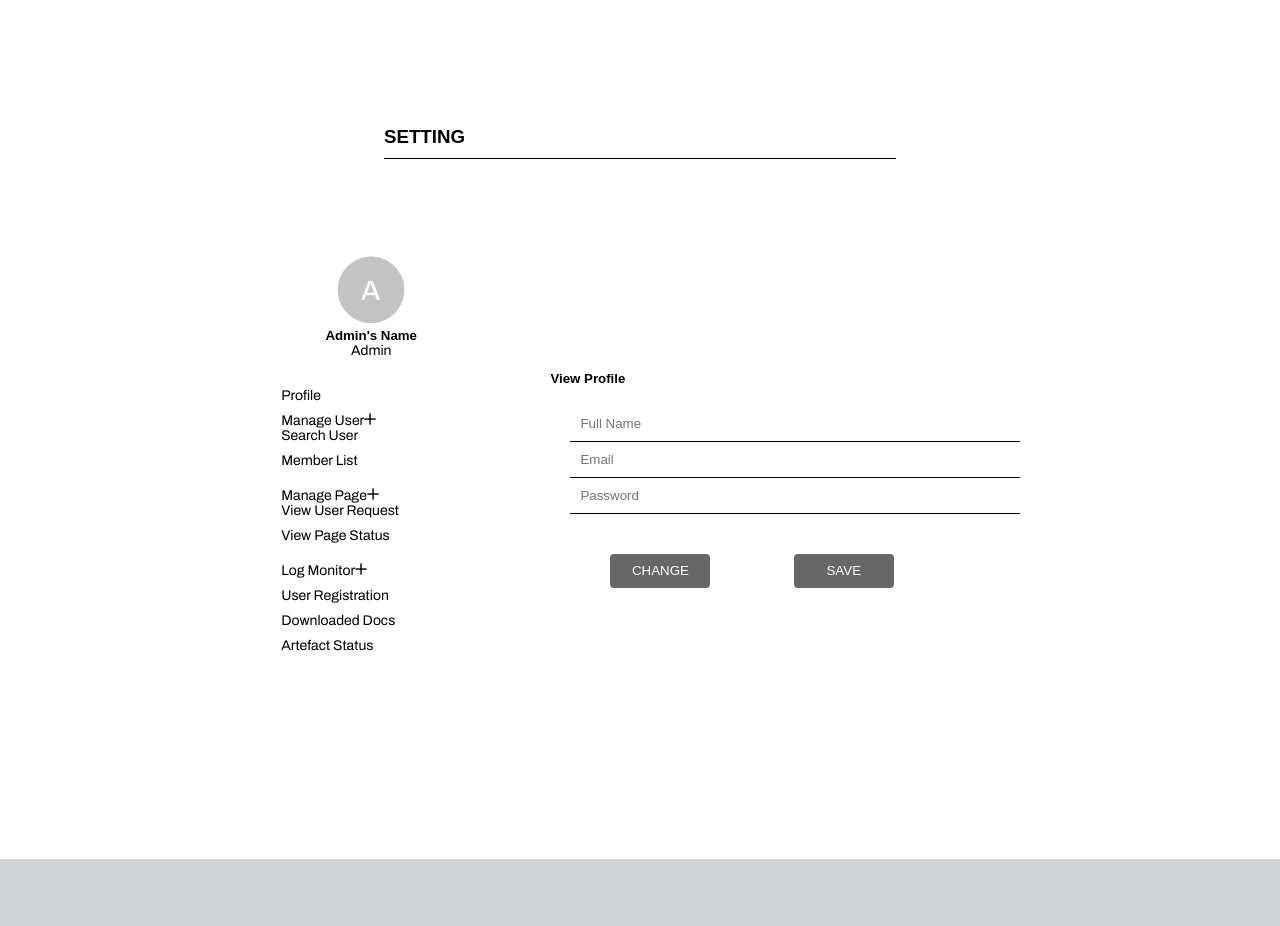
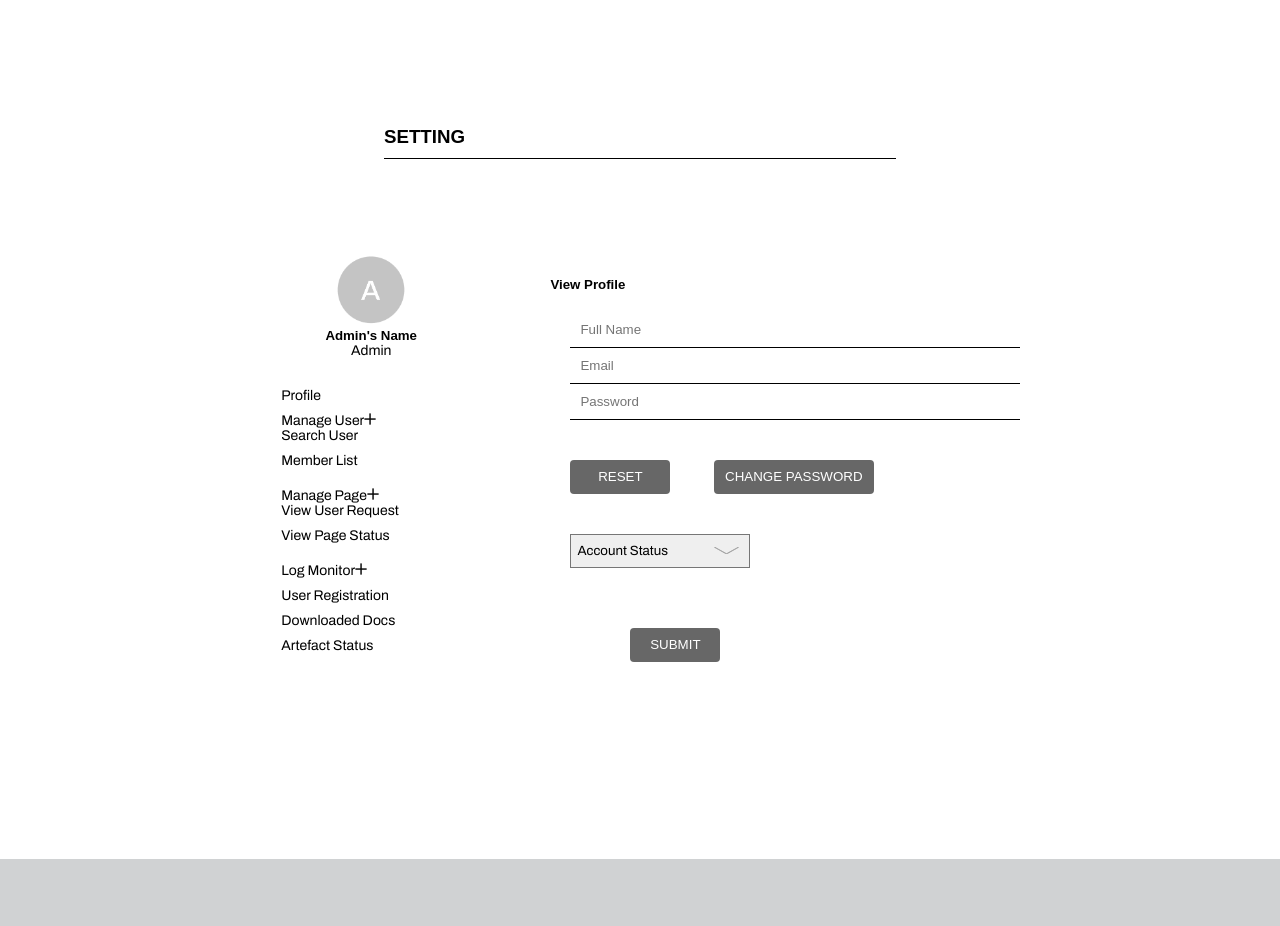
Before and after one commit to Dhi1ka/CIVAS-0821, a plain HTML site: page pages/admin-settings.html in a window 1280 px wide. Shown: the part 156-1082 px from the top of the page. Drawn offline with Linux system fonts and the light colour scheme; a web font is replaced by a local one.

Commit message:
Add files via upload

```diff
--- a/css/admin-settings.css
+++ b/css/admin-settings.css
@@ -462,13 +462,55 @@
   border-bottom: 2px solid;
 }
 
-#profile form button {
+select {
+  font-family: Archivo, sans-serif;
+  width: 180px;
+  height: 34px;
+  margin-right: 40px;
+  border-radius: 0;
+  padding: 6px;
+  background-image: url(../img/icon_dropdown_black.png);
+  background-repeat: no-repeat;
+  background-position: center right 10px;
+  -webkit-appearance: none;
+  -moz-appearance: none;
+}
+
+select:focus {
+  background: url(../img/icon_dropdown_black180.png) 90% / 15% no-repeat;
+  background-position: center right 10px;
+}
+
+#profile form button[type="reset"] {
   font-family: Acumin, sans-serif;
   width: 100px;
   height: 34px;
   border-radius: 4px;
   border: none;
+  background-color: #676767;
+  color: #fff;
+  cursor: pointer;
+}
+
+#profile form button[type="button"] {
+  font-family: Acumin, sans-serif;
+  width: 160px;
+  height: 34px;
+  border-radius: 4px;
+  border: none;
   margin: 40px;
+  background-color: #676767;
+  color: #fff;
+  cursor: pointer;
+}
+
+#profile form button[type="submit"] {
+  font-family: Acumin, sans-serif;
+  width: 90px;
+  height: 34px;
+  border-radius: 4px;
+  border: none;
+  margin: 60px;
   background-color: #676767;
   color: #fff;
   cursor: pointer;
@@ -592,6 +634,22 @@
 
 #status tr td {
   padding: 10px;
+}
+
+#log {
+  display: none;
+}
+
+#registration {
+  display: none;
+}
+
+#downloaded {
+  display: none;
+}
+
+#artefact {
+  display: none;
 }
 /* content end */
 
--- a/pages/admin-settings.html
+++ b/pages/admin-settings.html
@@ -156,8 +156,13 @@
             <input type="text" placeholder="Full Name">
             <input type="email" placeholder="Email">
             <input type="password" placeholder="Password">
-            <button type="button">CHANGE</button>
-            <button type="submit">SAVE</button>
+            <button type="reset">RESET</button>
+            <button type="button">CHANGE PASSWORD</button>
+            <select name="" id="">
+              <option value="">Account Status</option>
+            </select>
+            <br>
+            <button type="submit">SUBMIT</button>
           </form>
         </div>
         <div id="search">
@@ -254,6 +259,18 @@
             </tr>
           </table>
         </div>
+        <div id="log">
+          <h5>Log Monitor</h5>
+        </div>
+        <div id="registration">
+          <h5>Log File User Registration</h5>
+        </div>
+        <div id="downloaded">
+          <h5>Downloaded Docs</h5>
+        </div>
+        <div id="artefact">
+          <h5>Artefact Status</h5>
+        </div>
       </div>
     </div>
 
```
